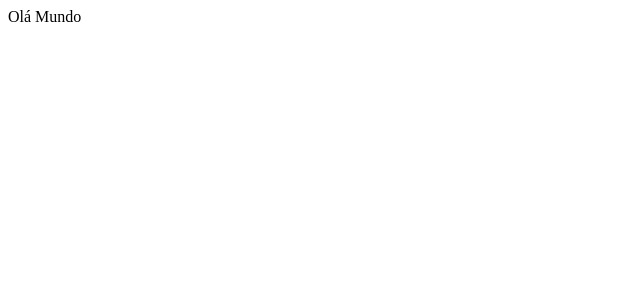
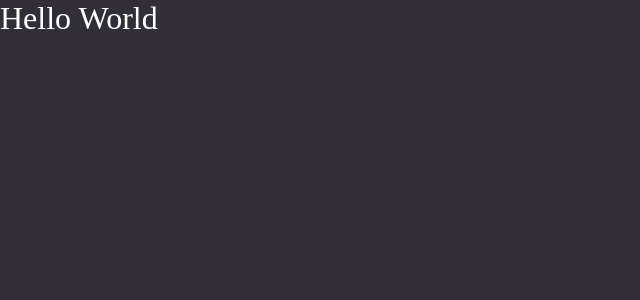
Before and after one commit to welittonjr/rocketseat-gobarber, a React (Create React App) app in the folder frontend/: page / in a window 1280 px wide. Shown: the top 300 px of the page, without its empty margins (0-640 px from the left). Built offline with nearby package versions, Linux system fonts and the light colour scheme.

Commit message:
ajustes em frontend

```diff
--- a/frontend/src/App.tsx
+++ b/frontend/src/App.tsx
@@ -1,12 +1,14 @@
-import React from 'react';
-import './App.css';
+import React from 'react'
+import GlobalStyles from './styles/global'
+import './App.css'
 
 const App = () => {
   return (
-    <div>
-      Olá Mundo
-    </div>
-  );
+    <>
+      <h1>Hello World</h1>
+      <GlobalStyles />
+    </>
+  )
 }
 
-export default App;
+export default App
--- /dev/null
+++ b/frontend/src/styles/global.ts
@@ -0,0 +1,29 @@
+import { createGlobalStyle } from 'styled-components';
+
+export default createGlobalStyle`
+  * {
+    margin: 0;
+    padding: 0;
+    box-sizing: border-box;
+    outline: 0;
+  }
+
+  body {
+    background: #312E38;
+    color: #FFF;
+    -webkit-font-smoothing: antialiased;
+  }
+
+  body, input, button {
+    font-family: 'Roboto Slab', serif;
+    font-size: 16px;
+  }
+
+  h1, h2, h3, h4, h5, h6, strong {
+    font-weight: 500;
+  }
+
+  button {
+    cursor: pointer;
+  }
+`
```
Also changed, not shown: frontend/src/index.tsx (+5 -5 lines), 1 other file (tests, documents, lock files or other folders).
